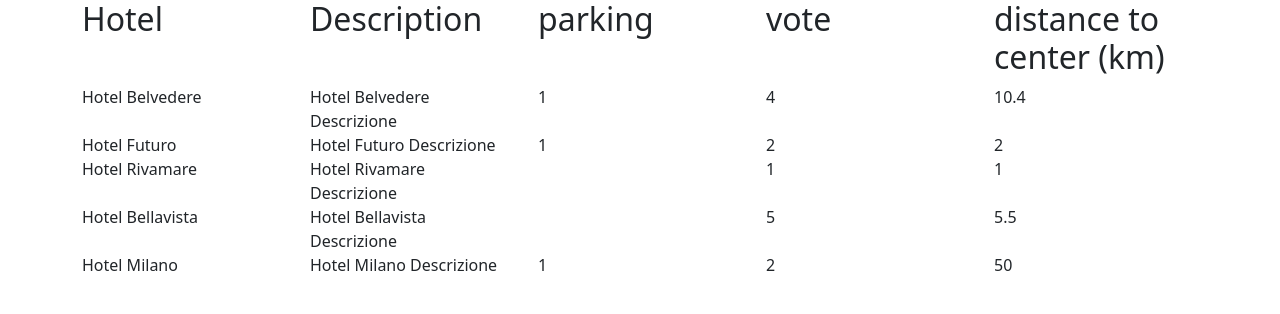
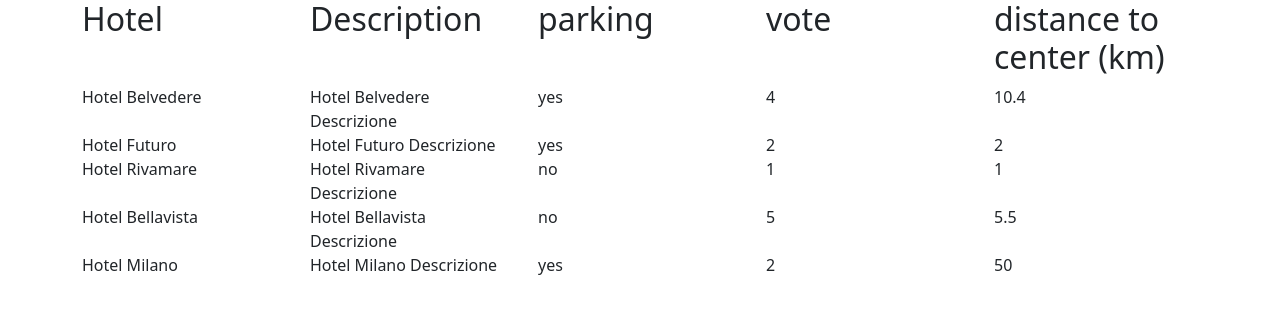
Before and after one commit to sebastianocalella/php-hotel, a PHP site: page / in a window 1280 px wide. Shown: the top 314 px of the page. Run offline with PHP 8.4, Linux system fonts and the light colour scheme.

Commit message:
change park value from boolean to string

```diff
--- a/index.php
+++ b/index.php
@@ -65,6 +65,8 @@
             <?php
             foreach($hotels as $hotel){
                 echo '<div class="row">';
+                ($hotel["parking"]) ? $hotel["parking"] = "yes" : $hotel["parking"] = "no";
+
                 foreach($hotel as $hotel_info){
                     echo "<div class=col>{$hotel_info}</div>";
                 }
```
